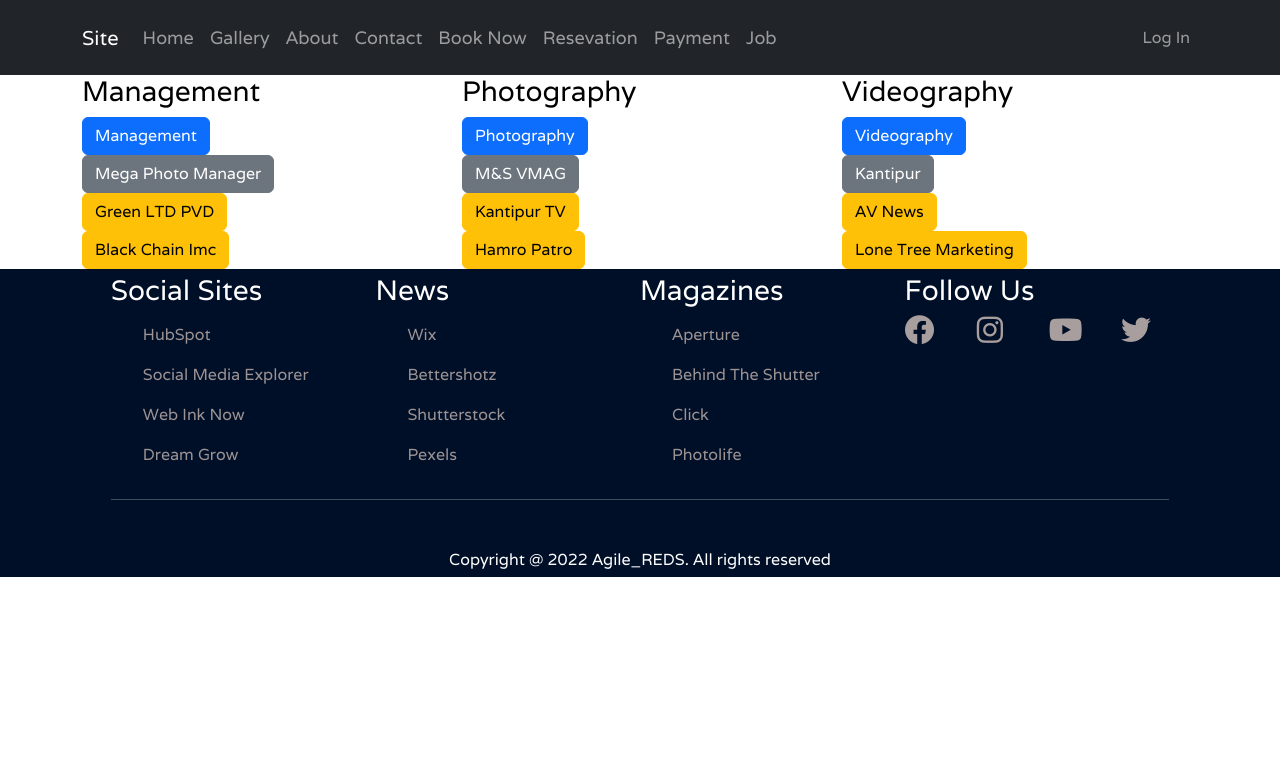
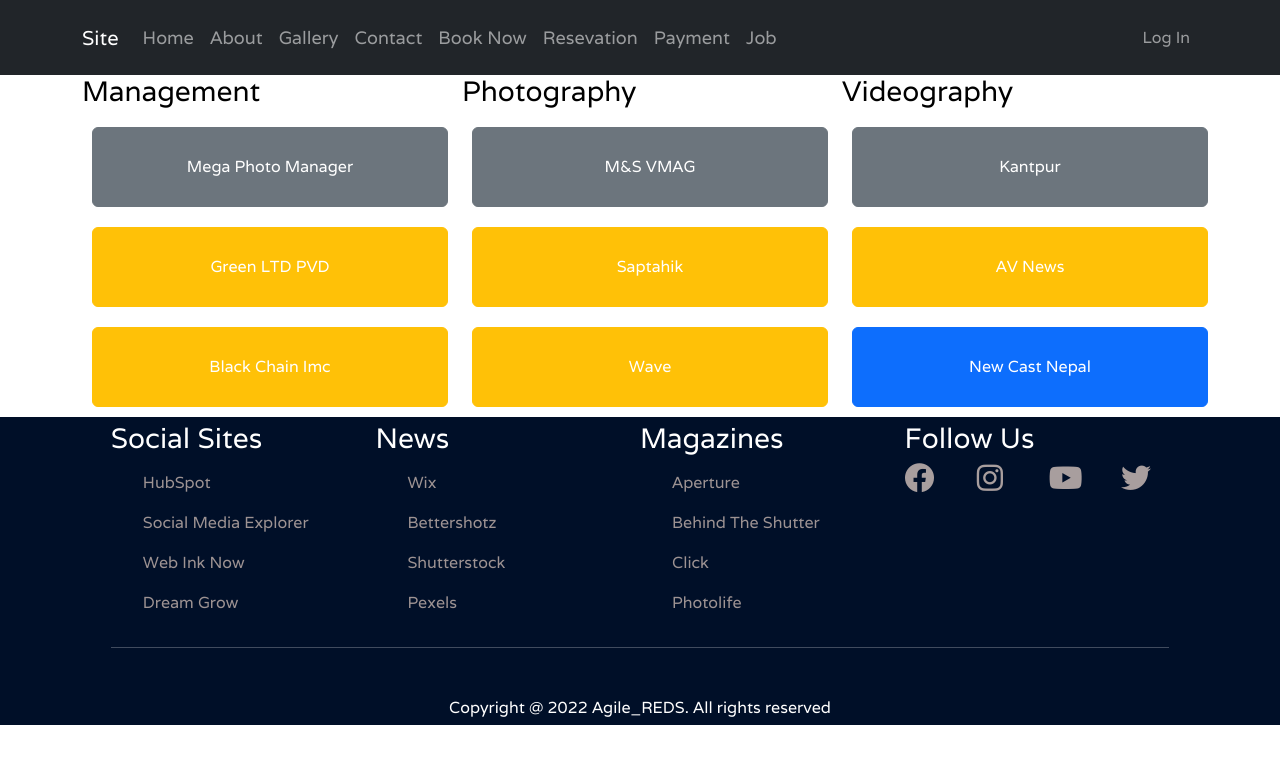
Before and after one commit to dipeshkhadkashah-ai-gif/site.com, a React (Create React App) app in the folder frontend/: page /job in a window 1280 px wide. Shown: the top 764 px of the page. Built offline with nearby package versions, Linux system fonts and the light colour scheme.

Commit message:
Job application frontend

```diff
--- a/frontend/src/App.js
+++ b/frontend/src/App.js
@@ -26,6 +26,7 @@
 import DiplayPhotographer from './Components/Admin/DisplayPhotographer.js'
 import DispayContact from './Components/Admin/DisplayContact.js'
 import Job from "./Pages/Job/Job";
+import Management from "./Pages/Job/Management";
 // import { HashLink as Link } from "react-router-hash-link";
 // import ReactYouTubeExample from './Pages/Home/home';  //using a background youtube video player
 
@@ -60,6 +61,7 @@
           <Route path="/create/booking" element={<CreateBooking />} />
           <Route path="/bookphotographer" element={<BookPhotographer />} />
           <Route path="/job" element={<Job />} />
+          <Route path="/management" element={<Management />} />
 
 
         </Routes>
--- a/frontend/src/Components/Navbar/navbar.jsx
+++ b/frontend/src/Components/Navbar/navbar.jsx
@@ -22,8 +22,8 @@
         <Navbar.Collapse id="basic-navbar-nav">
           <Nav className="me-auto" style={{ fontSize: "18px" }}>
             <Nav.Link href="/">Home</Nav.Link>
+            <Nav.Link href="/about">About</Nav.Link>
             <Nav.Link href="/gallery">Gallery</Nav.Link>
-            <Nav.Link href="/about">About</Nav.Link>
             <Nav.Link href="/contact">Contact</Nav.Link>
             <Nav.Link href="/booking">Book Now</Nav.Link>
             <Nav.Link href="/reservation">Resevation</Nav.Link>
--- /dev/null
+++ b/frontend/src/Pages/Job/Job.css
@@ -0,0 +1,6 @@
+.job_button{
+    width: 100% !important;
+    height: 5em !important;
+    margin: 10px;
+    text-decoration: none !important;
+}
--- a/frontend/src/Pages/Job/Job.jsx
+++ b/frontend/src/Pages/Job/Job.jsx
@@ -1,4 +1,6 @@
 import React from 'react'
+import { Link } from 'react-router-dom';
+import './Job.css'
 
 const Job = () => {
   return (
@@ -6,29 +8,39 @@
         <div className="row">
             <div className="col-md-4">
                 <h3>Management</h3>
-                <div className="col-md-12">
+                {/* <div className="col-md-12">
                     <button className='btn btn-primary'>Management</button>
-                </div>
-                <div className="col-md-12"><button className='btn btn-secondary'>Mega Photo Manager</button></div>
-                <div className="col-md-12"><button className='btn btn-warning'>Green LTD PVD</button></div>
-                <div className="col-md-12"><button className='btn btn-warning'>Black Chain Imc</button></div>
+                </div> */}
+                <div className="col-md-12"><button className='btn btn-secondary job_button'>
+                  <Link to='/management' className='job_button text-white'>Mega Photo Manager</Link></button></div>
+                <div className="col-md-12"><button className='job_button btn btn-warning'>
+                  <Link to='/management' className='job_button text-white'>Green LTD PVD</Link></button></div>
+                <div className="col-md-12"><button className='btn btn-warning job_button'>
+                  <Link to='/management' className='job_button text-white'>Black Chain Imc</Link></button></div>
             </div>
             <div className="col-md-4">
                 <h3>Photography</h3>
-                <div className="col-md-12">
+                {/* <div className="col-md-12">
                     <button className='btn btn-primary'>Photography</button>
-                </div>
-                <div className="col-md-12"><button className='btn btn-secondary'>M&S VMAG</button></div>
-                <div className="col-md-12"><button className='btn btn-warning'>Kantipur TV</button></div>
-                <div className="col-md-12"><button className='btn btn-warning'>Hamro Patro</button></div>
+                </div> */}
+                <div className="col-md-12"><button className='btn btn-secondary job_button'>
+                  <Link to='/management' className='text-white job_button'>M&S VMAG</Link></button></div>
+                <div className="col-md-12"><button className='btn btn-warning job_button' >
+                  <Link to='/management' className='text-white job_button'>Saptahik</Link></button></div>
+                <div className="col-md-12"><button className='btn btn-warning job_button'>
+                  <Link to='/management' className='text-white job_button'>Wave</Link></button></div>
+
             </div><div className="col-md-4">
                 <h3>Videography</h3>
-                <div className="col-md-12">
+                {/* <div className="col-md-12">
                     <button className='btn btn-primary'>Videography</button>
-                </div>
-                <div className="col-md-12"><button className='btn btn-secondary'>Kantipur</button></div>
-                <div className="col-md-12"><button className='btn btn-warning'>AV News</button></div>
-                <div className="col-md-12"><button className='btn btn-warning'>Lone Tree Marketing</button></div>
+                </div> */}
+                <div className="col-md-12"><button className='btn btn-secondary job_button'>
+                  <Link to='/management' className='text-white job_button'>Kantpur</Link></button></div>
+                <div className="col-md-12"><button className='btn btn-warning job_button'>
+                  <Link to='/management' className='text-white job_button'>AV News</Link></button></div>
+                <div className="col-md-12"><button className='btn btn-primary job_button'>
+                  <Link to='/management' className='text-white job_button'>New Cast Nepal</Link></button></div>
             </div>
         </div>
     </div>
--- a/frontend/src/Pages/Job/Management.jsx
+++ b/frontend/src/Pages/Job/Management.jsx
@@ -1,12 +1,31 @@
 import React, {useState} from "react";
+import { Form, Button } from "react-bootstrap";
+import axios from "axios";
 
 const Management = () => {
-    const [experience, setExperience] = useState('');
-    const [skill, setSkill] = useState('');
-    const [hour, setHour] = useState('');
+  const [experience, setExperience] = useState("");
+  const [skill, setSkill] = useState("");
+  const [hour, setHour] = useState("");
+
+  const submitJob = (e) => {
+    e.preventDefault();
+    const jobData = {
+      experience,
+      skill,
+      hour,
+    };
+    axios
+      .post(`http://localhost:8080/api/job/createjob`, jobData)
+      .then((result) => {
+        console.log(result.data);
+        window.alert("Job added successfull!!");
+        window.location.replace("/job");
+      })
+      .catch((err) => {
+        window.alert("Failed to Add Job!!");
+      });
+  };
   return (
-    <>
-      <div>
     <Form className="container col-lg-4 mt-lg-5 mb-lg-5">
       <Form.Group className="mb-3" controlId="formBasicEmail">
         <Form.Group className="mb-3" controlId="formBasicEmail">
@@ -15,33 +34,31 @@
             type="String"
             placeholder="Enter your Experience"
             value={experience}
-                onChange={(e) => setName(e.target.value)}
+            onChange={(e) => setExperience(e.target.value)}
           />
         </Form.Group>
-            <Form.Label>Email</Form.Label>
+        <Form.Label>Skill</Form.Label>
         <Form.Control
           type="text"
           placeholder="Enter your Skill"
           value={skill}
-              onChange={(e) => setEmail(e.target.value)}
+          onChange={(e) => setSkill(e.target.value)}
         />
       </Form.Group>
 
       <Form.Group className="mb-3" controlId="formBasicPassword">
-            <Form.Label>Contact Number</Form.Label>
+        <Form.Label>Working Hours</Form.Label>
         <Form.Control
           type="text"
           placeholder="Working Hours"
           value={hour}
-              onChange={(e) => setContact(e.target.value)}
+          onChange={(e) => setHour(e.target.value)}
         />
       </Form.Group>
-          <Button variant="primary" type="submit" onClick={submit}>
+      <Button variant="primary" type="submit" onClick={submitJob}>
         Book
       </Button>
     </Form>
-      </div>
-    </>
   );
 };
 
--- a/frontend/src/Pages/Reservations/BookPhotographer.js
+++ b/frontend/src/Pages/Reservations/BookPhotographer.js
@@ -1,47 +1,67 @@
-import React, { useState } from 'react'
-import { Form, Button } from 'react-bootstrap'
-import axios from 'axios'
+import React, { useState } from "react";
+import { Form, Button } from "react-bootstrap";
+import axios from "axios";
 
 const BookPhotographer = () => {
-    const [name, setName] = useState('')
-    const [email, setEmail] = useState('')
-    const [contact, setContact] = useState('')
+  const [name, setName] = useState("");
+  const [email, setEmail] = useState("");
+  const [contact, setContact] = useState("");
 
   const submitBook = (e) => {
     e.preventDefault();
     const bookData = {
-            name, email, contact
-        }
-        axios.post(`http://localhost:8080/api/book/booknow`, bookData).then((result) =>{
-            console.log(result.data)
-            window.alert("Booked successfull!!")
-            window.location.replace('/reservation')
-        }).catch((err) => {
-            window.alert("Failed to Book!!")
+      name,
+      email,
+      contact,
+    };
+    axios
+      .post(`http://localhost:8080/api/book/booknow`, bookData)
+      .then((result) => {
+        console.log(result.data);
+        window.alert("Booked successfull!!");
+        window.location.replace("/reservation");
       })
-    }
+      .catch((err) => {
+        window.alert("Failed to Book!!");
+      });
+  };
   return (
     <div>
-        <Form className='container col-lg-4 mt-lg-5 mb-lg-5'>
+      <Form className="container col-lg-4 mt-lg-5 mb-lg-5">
         <Form.Group className="mb-3" controlId="formBasicEmail">
           <Form.Group className="mb-3" controlId="formBasicEmail">
             <Form.Label>Name</Form.Label>
-    <Form.Control type="email" placeholder="Enter your Name" value={name} onChange={(e) => setName(e.target.value)}/>
+            <Form.Control
+              type="email"
+              placeholder="Enter your Name"
+              value={name}
+              onChange={(e) => setName(e.target.value)}
+            />
           </Form.Group>
           <Form.Label>Email</Form.Label>
-    <Form.Control type="email" placeholder="Enter your Email" value={email} onChange={(e) => setEmail(e.target.value)} />
+          <Form.Control
+            type="email"
+            placeholder="Enter your Email"
+            value={email}
+            onChange={(e) => setEmail(e.target.value)}
+          />
         </Form.Group>
 
         <Form.Group className="mb-3" controlId="formBasicPassword">
           <Form.Label>Contact Number</Form.Label>
-    <Form.Control type="number" placeholder="Number" value={contact} onChange={(e) => setContact(e.target.value)} />
+          <Form.Control
+            type="number"
+            placeholder="Number"
+            value={contact}
+            onChange={(e) => setContact(e.target.value)}
+          />
         </Form.Group>
         <Button variant="primary" type="submit" onClick={submitBook}>
           Book
         </Button>
       </Form>
     </div>
-  )
-}
+  );
+};
 
-export default BookPhotographer
+export default BookPhotographer;
```
Also changed, not shown: 2 other files (tests, documents, lock files or other folders). Lines whose indentation alone changed are shown as unchanged.
